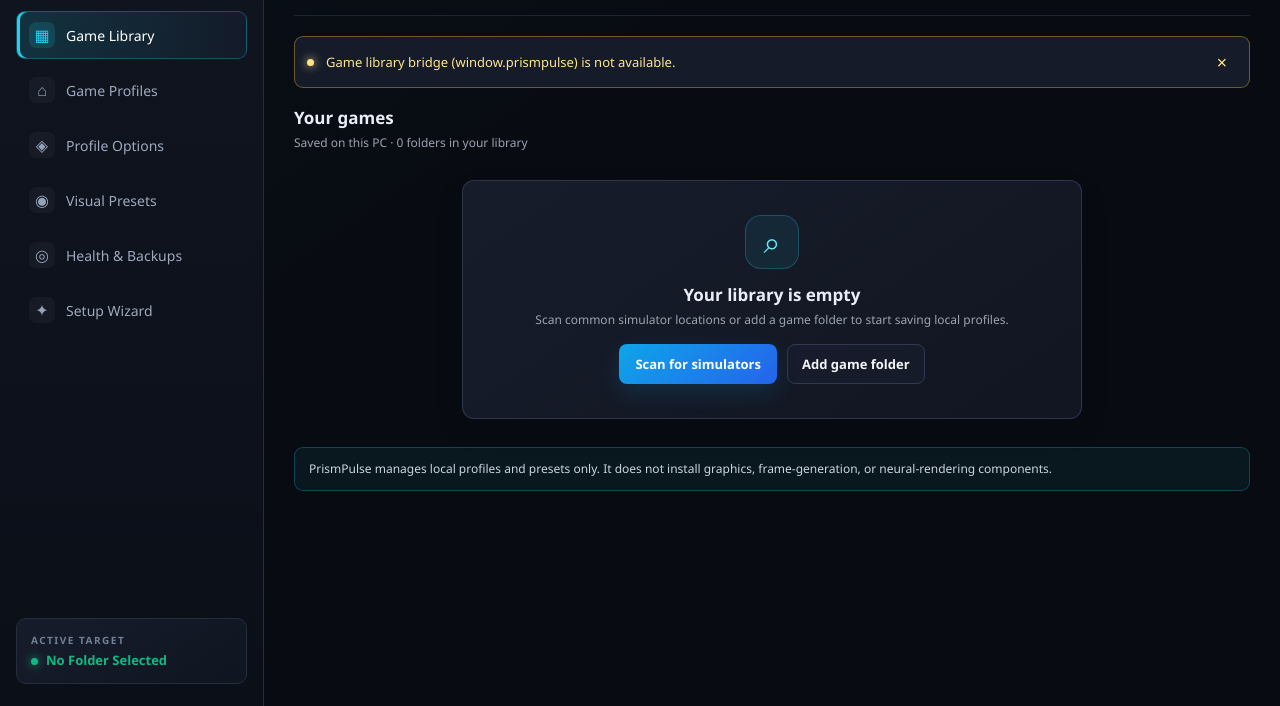
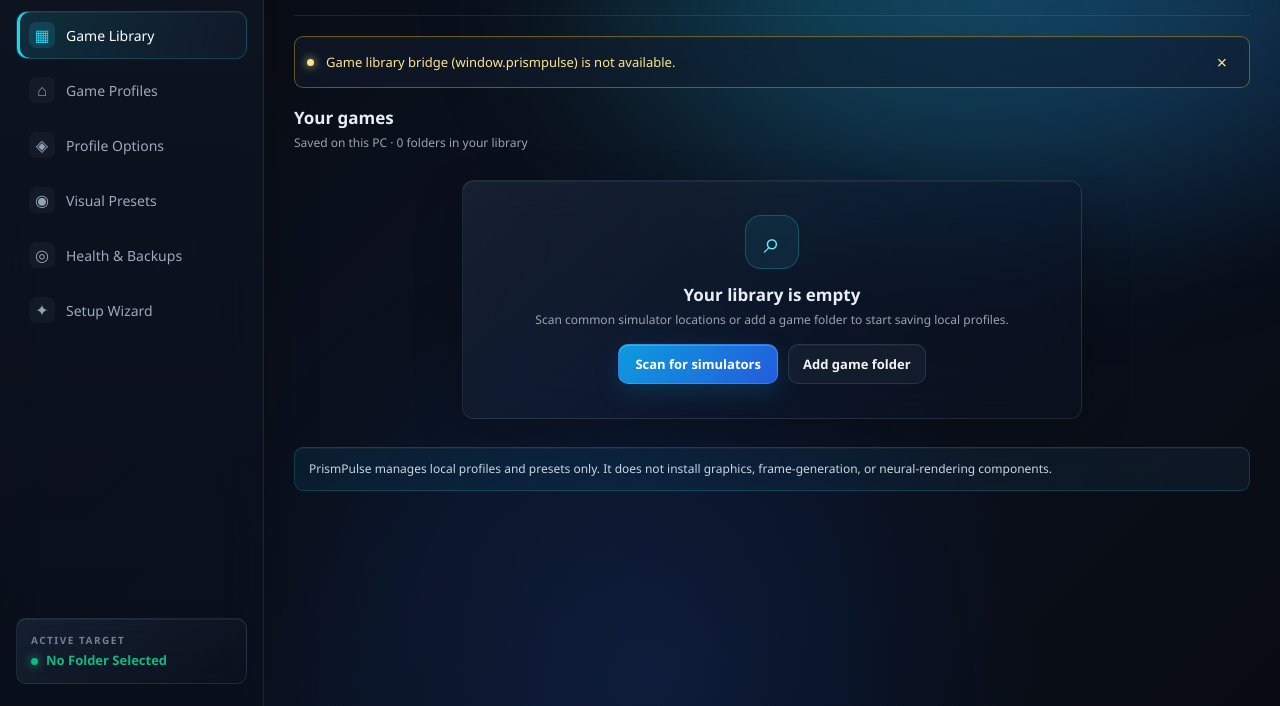
Before and after one commit to DeltaSam-Pilot/PrismPulse, a website built with Vite: page index.html in a window 1280 px wide. Shown: the part 94-800 px from the top of the page. Built offline with nearby package versions, Linux system fonts and the light colour scheme.

Commit message:
Refresh app styling with glass surfaces
Co-authored-by: Copilot <223556219+Copilot@users.noreply.github.com>

```diff
--- a/src/index.css
+++ b/src/index.css
@@ -920,3 +920,228 @@ input[type='range'] {
     flex-direction: column;
   }
 }
+
+:root {
+  --glass-bg: rgba(18, 25, 39, 0.62);
+  --glass-bg-strong: rgba(17, 24, 38, 0.78);
+  --glass-border: rgba(180, 214, 240, 0.11);
+  --glass-highlight: rgba(255, 255, 255, 0.055);
+  --glass-shadow: 0 18px 48px rgba(0, 0, 0, 0.24);
+}
+
+body {
+  position: relative;
+  background:
+    radial-gradient(ellipse at 82% 4%, rgba(34, 211, 238, 0.12), transparent 34%),
+    radial-gradient(ellipse at 52% 96%, rgba(37, 99, 235, 0.12), transparent 40%),
+    linear-gradient(135deg, #080b12, #0b1220 52%, #080b12);
+}
+
+body::before {
+  position: fixed;
+  z-index: 0;
+  top: -28vh;
+  right: -12vw;
+  width: 70vw;
+  height: 72vh;
+  border-radius: 50%;
+  background:
+    radial-gradient(ellipse at 35% 54%, rgba(34, 211, 238, 0.2), transparent 58%),
+    radial-gradient(ellipse at 70% 60%, rgba(37, 99, 235, 0.16), transparent 60%);
+  content: '';
+  filter: blur(72px);
+  pointer-events: none;
+}
+
+#app {
+  position: relative;
+  z-index: 1;
+  background-color: transparent;
+}
+
+.app-shell {
+  background:
+    radial-gradient(ellipse at 95% 0%, rgba(34, 211, 238, 0.055), transparent 35%),
+    radial-gradient(ellipse at 45% 100%, rgba(37, 99, 235, 0.045), transparent 42%);
+}
+
+.sidebar {
+  position: relative;
+  z-index: 1;
+  background: linear-gradient(180deg, rgba(16, 23, 36, 0.78), rgba(9, 14, 24, 0.72));
+  border-right-color: rgba(169, 205, 235, 0.1);
+  box-shadow: 12px 0 44px rgba(0, 0, 0, 0.16), inset -1px 0 0 rgba(255, 255, 255, 0.025);
+  -webkit-backdrop-filter: blur(24px) saturate(135%);
+  backdrop-filter: blur(24px) saturate(135%);
+}
+
+.brand {
+  border-bottom-color: rgba(169, 205, 235, 0.11);
+}
+
+.nav-btn {
+  border: 1px solid transparent;
+  border-radius: 11px;
+}
+
+.nav-btn.active {
+  border-color: rgba(34, 211, 238, 0.19);
+  background: linear-gradient(105deg, rgba(34, 211, 238, 0.14), rgba(96, 165, 250, 0.045));
+  box-shadow: inset 3px 0 0 var(--cyan), inset 0 1px 0 rgba(255, 255, 255, 0.045);
+}
+
+.status-box {
+  border-color: var(--glass-border);
+  background: linear-gradient(145deg, rgba(30, 43, 62, 0.62), rgba(13, 19, 31, 0.58));
+  box-shadow: inset 0 1px 0 var(--glass-highlight);
+  -webkit-backdrop-filter: blur(18px) saturate(130%);
+  backdrop-filter: blur(18px) saturate(130%);
+}
+
+.content {
+  background: transparent;
+}
+
+.topbar {
+  border-bottom-color: rgba(169, 205, 235, 0.12);
+}
+
+.card,
+.game-card {
+  border: 1px solid var(--glass-border);
+  background:
+    linear-gradient(140deg, rgba(33, 45, 64, 0.56), rgba(18, 25, 39, 0.44) 56%, rgba(12, 18, 30, 0.55));
+  box-shadow:
+    var(--glass-shadow),
+    inset 0 1px 0 var(--glass-highlight);
+  -webkit-backdrop-filter: blur(22px) saturate(138%);
+  backdrop-filter: blur(22px) saturate(138%);
+}
+
+.card h3 {
+  color: #a7b6ca;
+}
+
+.banner {
+  border-color: rgba(92, 178, 218, 0.17);
+  background:
+    linear-gradient(105deg, rgba(34, 211, 238, 0.085), rgba(30, 49, 72, 0.49) 45%, rgba(17, 24, 38, 0.56));
+}
+
+.notice,
+.status-banner {
+  border-color: rgba(169, 205, 235, 0.13);
+  background: rgba(20, 29, 44, 0.58);
+  box-shadow: inset 0 1px 0 rgba(255, 255, 255, 0.035);
+  -webkit-backdrop-filter: blur(16px) saturate(130%);
+  backdrop-filter: blur(16px) saturate(130%);
+}
+
+.notice-info {
+  border-color: rgba(34, 211, 238, 0.2);
+  background: linear-gradient(100deg, rgba(34, 211, 238, 0.075), rgba(23, 38, 55, 0.45));
+}
+
+.safety-warning {
+  background: rgba(251, 191, 36, 0.075);
+  -webkit-backdrop-filter: blur(12px);
+  backdrop-filter: blur(12px);
+}
+
+.comp-row,
+.game-card-facts,
+.unavailable-game {
+  border-color: rgba(169, 205, 235, 0.1);
+  background: rgba(13, 20, 32, 0.46);
+}
+
+.comp-row.enabled {
+  border-color: rgba(34, 211, 238, 0.2);
+  background: linear-gradient(100deg, rgba(34, 211, 238, 0.075), rgba(13, 20, 32, 0.48));
+}
+
+.game-card.active {
+  border-color: rgba(34, 211, 238, 0.4);
+  background:
+    linear-gradient(140deg, rgba(27, 62, 78, 0.62), rgba(18, 29, 45, 0.65) 58%, rgba(13, 20, 34, 0.72));
+  box-shadow:
+    0 0 0 1px rgba(34, 211, 238, 0.075),
+    0 20px 52px rgba(0, 0, 0, 0.25),
+    inset 0 1px 0 rgba(217, 251, 255, 0.1);
+}
+
+.primary-btn,
+.secondary-btn,
+.danger-btn,
+.preset-btn,
+.sim-select,
+.text-input {
+  border-radius: 10px;
+}
+
+.primary-btn {
+  border: 1px solid rgba(186, 230, 253, 0.16);
+  background: linear-gradient(130deg, rgba(14, 165, 233, 0.94), rgba(37, 99, 235, 0.93));
+  box-shadow: 0 8px 24px rgba(14, 165, 233, 0.18), inset 0 1px 0 rgba(255, 255, 255, 0.18);
+}
+
+.secondary-btn,
+.preset-btn {
+  border-color: rgba(169, 205, 235, 0.14);
+  background: rgba(27, 38, 55, 0.5);
+  box-shadow: inset 0 1px 0 rgba(255, 255, 255, 0.035);
+  -webkit-backdrop-filter: blur(14px) saturate(125%);
+  backdrop-filter: blur(14px) saturate(125%);
+}
+
+.secondary-btn:hover:not(:disabled),
+.preset-btn:hover,
+.preset-btn.active {
+  border-color: rgba(34, 211, 238, 0.4);
+  background: linear-gradient(115deg, rgba(34, 211, 238, 0.13), rgba(96, 165, 250, 0.08));
+}
+
+.sim-select,
+.text-input {
+  border-color: rgba(169, 205, 235, 0.16);
+  background: rgba(13, 20, 32, 0.76);
+}
+
+.sim-select:focus-visible,
+.text-input:focus-visible,
+button:focus-visible,
+input:focus-visible {
+  outline: 2px solid rgba(34, 211, 238, 0.72);
+  outline-offset: 2px;
+}
+
+.slider-row {
+  border-bottom-color: rgba(169, 205, 235, 0.1);
+}
+
+@supports not ((backdrop-filter: blur(1px)) or (-webkit-backdrop-filter: blur(1px))) {
+  .sidebar {
+    background: #0d111b;
+  }
+
+  .card,
+  .game-card,
+  .status-box,
+  .notice,
+  .status-banner,
+  .secondary-btn,
+  .preset-btn {
+    background-color: #151a28;
+  }
+}
+
+@media (prefers-reduced-motion: reduce) {
+  *,
+  *::before,
+  *::after {
+    scroll-behavior: auto !important;
+    transition-duration: 0.01ms !important;
+    animation-duration: 0.01ms !important;
+    animation-iteration-count: 1 !important;
+  }
+}
```
